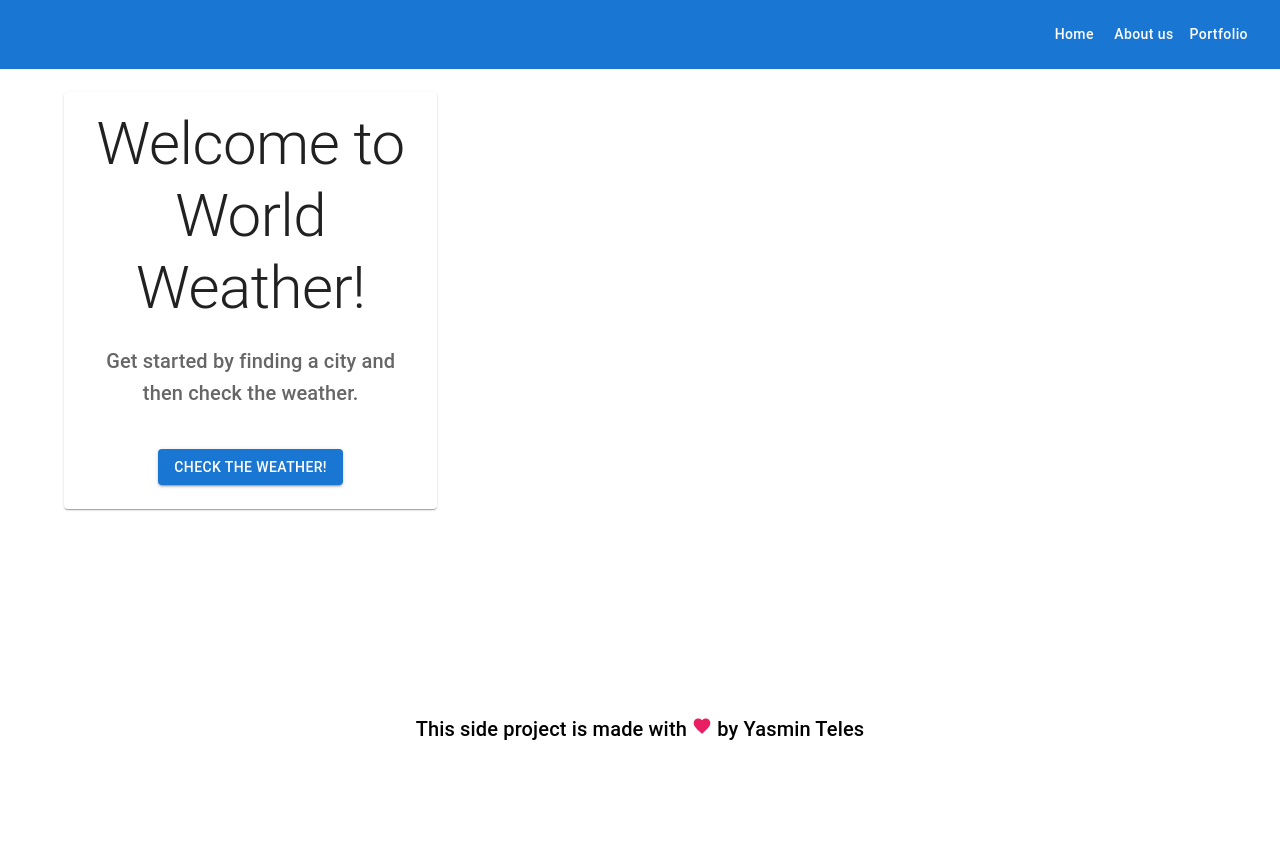
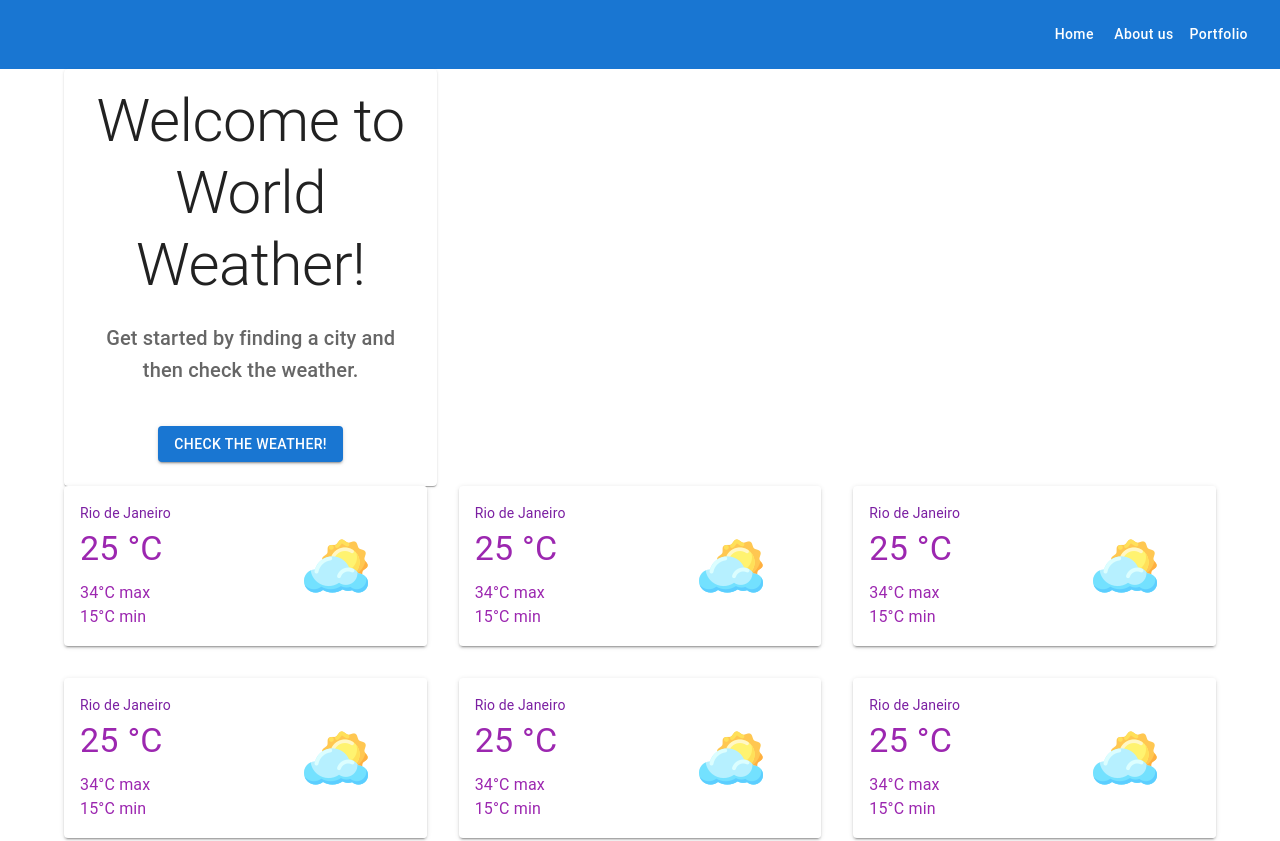
Before and after one commit to YasminTeles/new-word-weather, a Next.js app: page / in a window 1280 px wide. Shown: the top 841 px of the page. Before the commit the page ends 800 px from the top, so only its background shows below. Built offline with nearby package versions, Linux system fonts and the light colour scheme.

Commit message:
feat: add cities weather cards

```diff
--- /dev/null
+++ b/components/Celsius.tsx
@@ -0,0 +1,7 @@
+export default function Celsius() {
+  return (
+    <>
+      <span>&#176;</span>C
+    </>
+  )
+}
--- /dev/null
+++ b/components/Cities.tsx
@@ -0,0 +1,23 @@
+import Grid from "@mui/material/Grid"
+
+import City from "./City"
+
+const cities = [1, 2, 3, 4, 5, 6, 7, 8, 9]
+
+export default function Cities() {
+  return (
+    <>
+      {cities.map((city) => (
+        <Grid
+          item
+          xs={12}
+          md={4}
+          key={city}
+        >
+          <City
+          />
+        </Grid>
+      ))}
+    </>
+  )
+}
--- /dev/null
+++ b/components/City.tsx
@@ -0,0 +1,84 @@
+import Box from "@mui/material/Box"
+import Card from "@mui/material/Card"
+import CardContent from "@mui/material/CardContent"
+import CardMedia from "@mui/material/CardMedia"
+import Typography from "@mui/material/Typography"
+
+import Celsius from "./Celsius"
+
+const styles = {
+  card: {
+    display: "flex",
+    flexDirection: "row",
+    alignItems: "center",
+    justifyContent: "space-between",
+    minWidth: 275
+  },
+  content: {
+    flex: "1 0 auto"
+  },
+  box: {
+    width: "50%",
+    height: "160px",
+    backgroundColor: "background.paper",
+  },
+  media: {
+    width: 64,
+    height: 64
+  }
+}
+
+export default function City() {
+  return (
+    <Card
+      elevation={2}
+      sx={styles.card}
+    >
+      <CardContent
+        sx={styles.content}
+      >
+        <Typography
+          color="secondary.dark"
+          variant="body2"
+          align='justify'
+          display="flex"
+          gutterBottom
+        >
+          Rio de Janeiro
+        </Typography>
+
+        <Typography
+          variant="h4"
+          color="secondary"
+          gutterBottom
+        >
+         25 <Celsius />
+        </Typography>
+
+        <Typography
+          color="secondary"
+          variant="body1"
+        >
+          34<Celsius /> max
+          <br/>
+          15<Celsius /> min
+        </Typography>
+
+      </CardContent>
+
+      <Box
+         sx={styles.box}
+         display="flex"
+         justifyContent="center"
+         alignItems="center"
+      >
+        <CardMedia
+          component="img"
+          sx={styles.media}
+          image="/images/cloudy.png"
+          alt="Live from space album cover"
+        />
+      </Box>
+    </Card>
+  )
+}
--- a/pages/index.tsx
+++ b/pages/index.tsx
@@ -5,6 +5,7 @@ import Grid from "@mui/material/Grid"
 import Typography from "@mui/material/Typography"
 
 import Author from "../components/Author"
+import Cities from "../components/Cities"
 import HeartIcon from "../components/HeartIcon"
 import Menu from "../components/Menu/Menu"
 import Pitch from "../components/Pitch"
@@ -24,7 +25,7 @@ export default function Home() {
           <Grid
             container
             spacing={2}
-            height="60vh"
+            // height="60vh"
             alignItems="center"
           >
             <Grid
@@ -34,6 +35,15 @@ export default function Home() {
             >
               <Pitch />
             </Grid>
+          </Grid>
+        </Container>
+
+        <Container maxWidth="lg">
+          <Grid
+            container
+            spacing={4}
+          >
+            <Cities />
           </Grid>
         </Container>
       </main>
--- a/styles/global.css
+++ b/styles/global.css
@@ -23,7 +23,6 @@ footer {
   justify-content: center;
   align-items: center;
 
-  position: fixed;
   left: 0;
   bottom: 0;
   width: 100%;
```
Also changed, not shown: public/images/cloudy.png (added), 1 other file (tests, documents, lock files or other folders).
